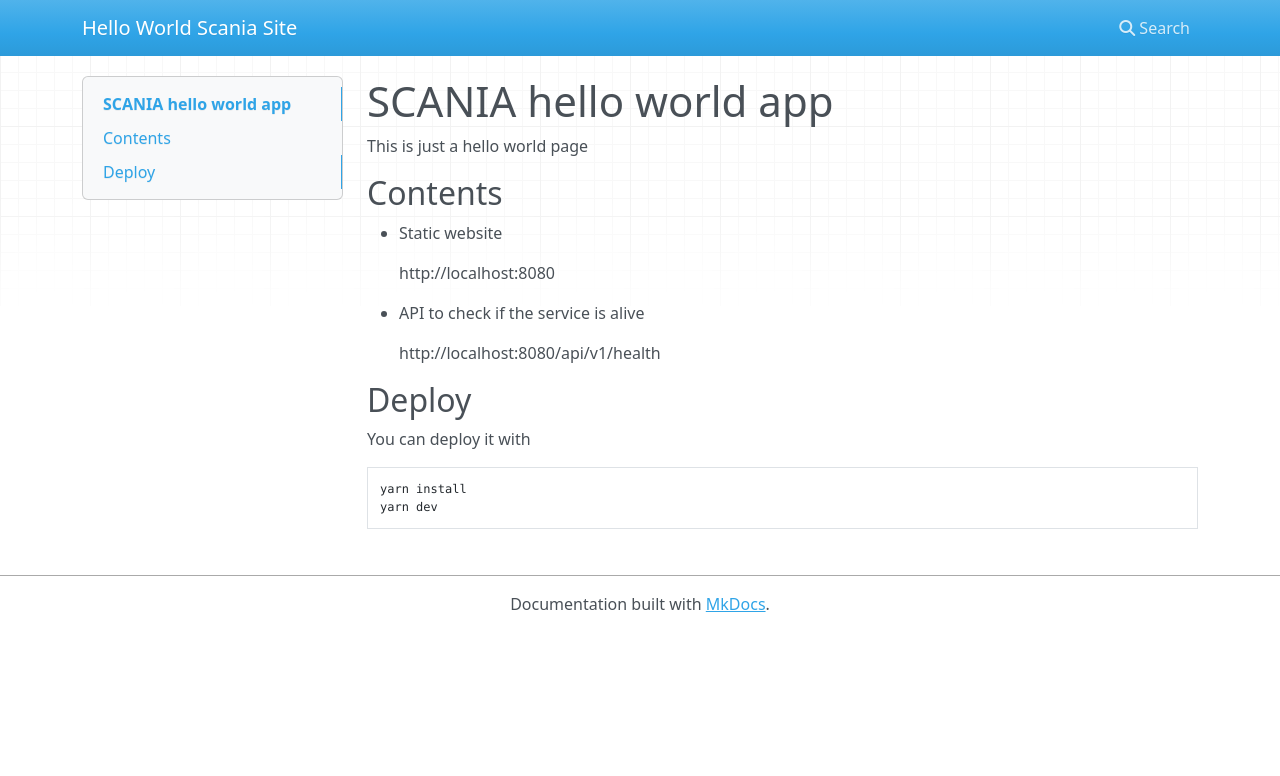
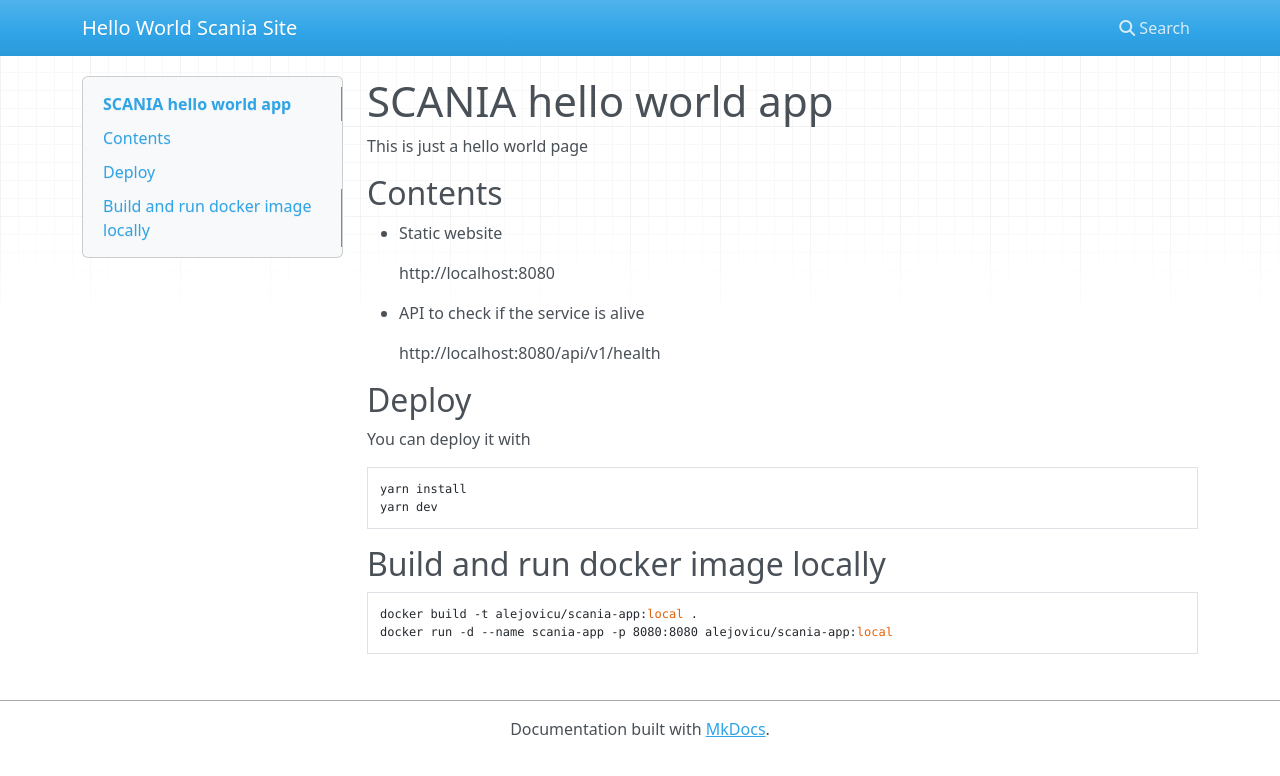
Before and after one commit to alejovicu/scania-app, an MkDocs documentation site: the page built from docs/index.md, in a window 1280 px wide. Shown: the top 776 px of the page. Built offline with MkDocs 1.6.1, drawn with Linux system fonts in a browser that asks for light colours; nearby versions of some CDN libraries.

Commit message:
change message

````diff
--- a/docs/index.md
+++ b/docs/index.md
@@ -22,3 +22,10 @@
 yarn install
 yarn dev
 ```
+
+## Build and run docker image locally
+
+```sh
+docker build -t alejovicu/scania-app:local .
+docker run -d --name scania-app -p 8080:8080 alejovicu/scania-app:local
+```
````
Also changed, not shown: 2 other files.
